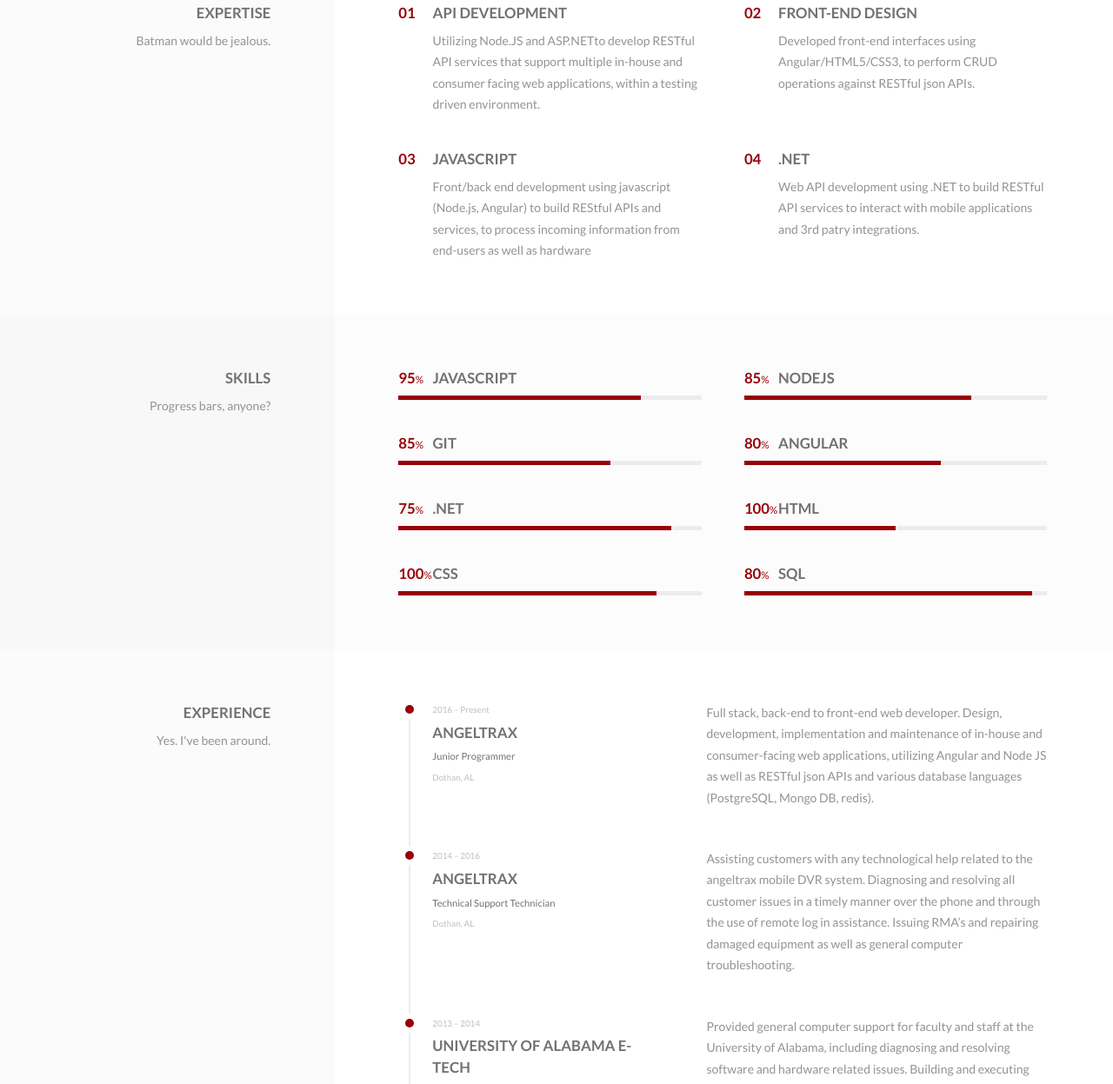
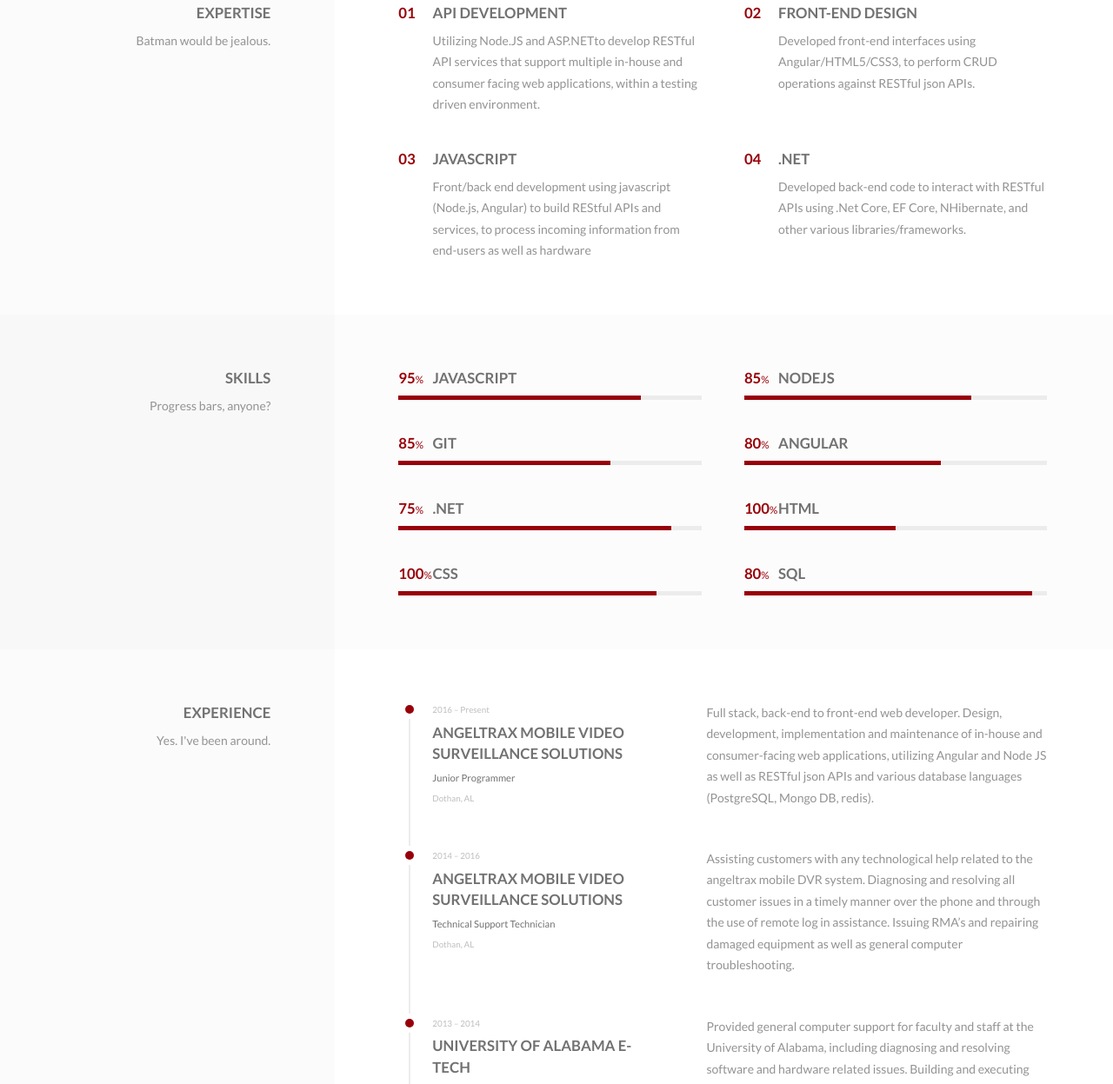
Before and after one commit to anderson-tyler/anderson-tyler.github.io, a plain HTML site: page index.html in a window 1280 px wide. Shown: the part 1220-2467 px from the top of the page at 87% size. Drawn offline with nearby package versions, Linux system fonts and the light colour scheme.

Commit message:
minor text changes

```diff
--- a/index.html
+++ b/index.html
@@ -347,7 +347,7 @@
                                         <div class="o-media__body  o-content__body">
                                             <h3>.NET</h3>
                                             <p>
-                                                Web API development using .NET to build RESTful API services to interact with mobile applications and 3rd patry integrations.
+                                                Developed back-end code to interact with RESTful APIs using .Net Core, EF Core, NHibernate, and other various libraries/frameworks.
                                             </p>
                                         </div>
                                     </div><!-- /o-media o-content -->
@@ -581,7 +581,7 @@
                                                     2016 &ndash; Present
                                                 </div>
                                                 <h3 class="c-work__heading">
-                                                    AngelTrax
+                                                    AngelTrax Mobile Video Surveillance Solutions
                                                 </h3>
                                                 <h4 class="c-work__title">
                                                     Junior Programmer
@@ -608,7 +608,7 @@
                                                     2014 &ndash; 2016
                                                 </div>
                                                 <h3 class="c-work__heading">
-                                                    AngelTrax
+                                                    AngelTrax Mobile Video Surveillance Solutions
                                                 </h3>
                                                 <h4 class="c-work__title">
                                                     Technical Support Technician
```
